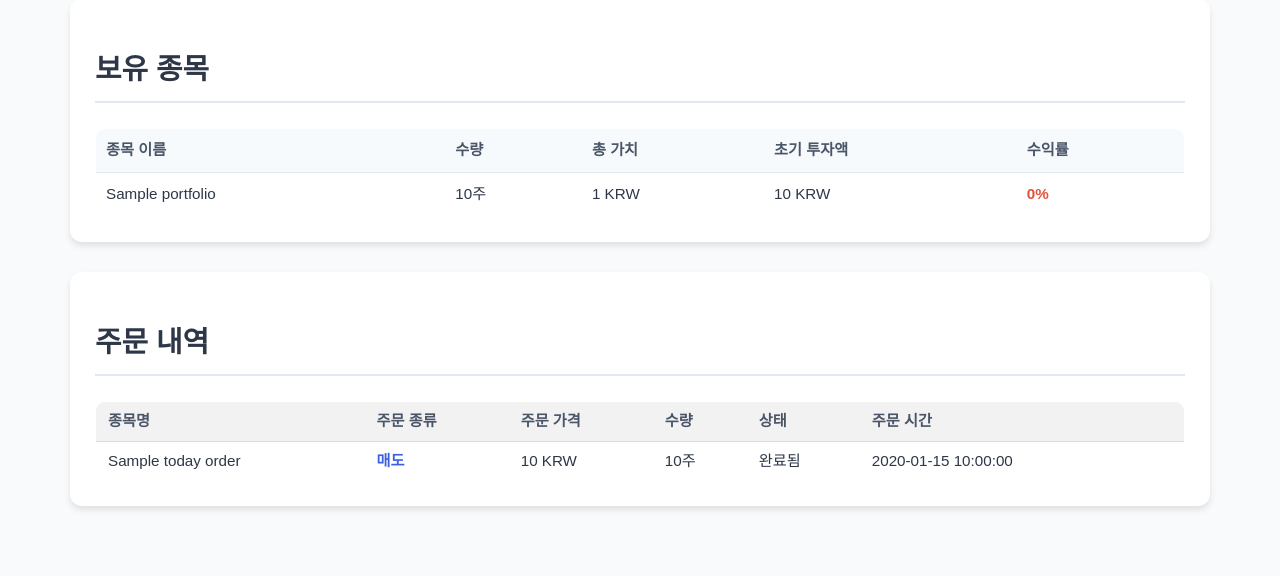
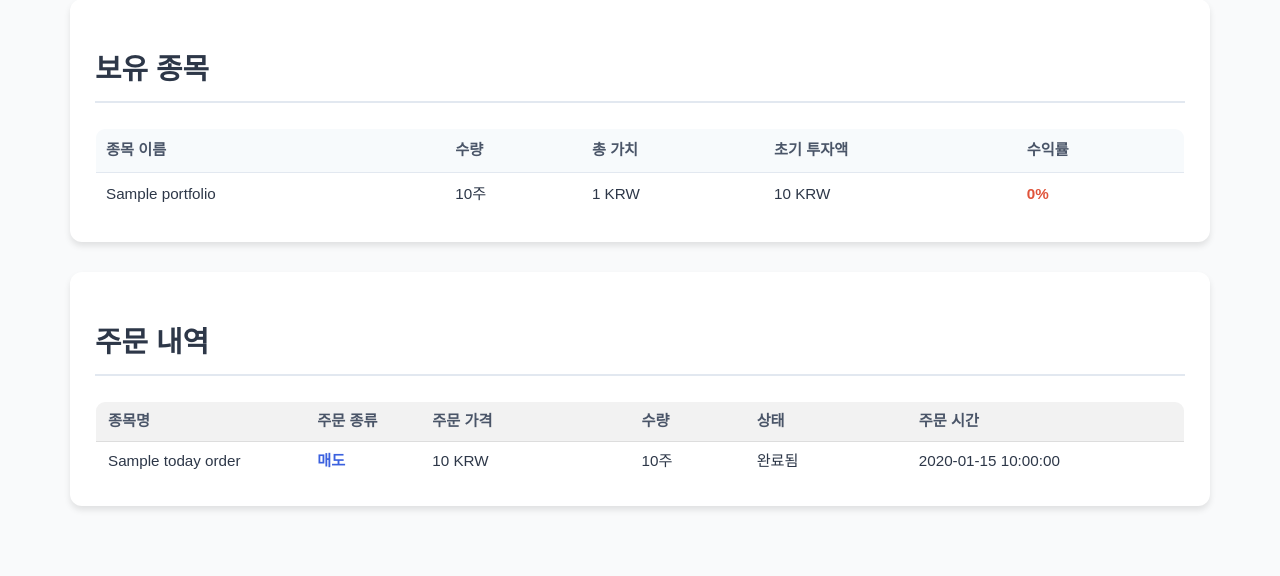
Before and after one commit to ssg-final-proj/stockstalk-dev, a Flask app: template portfolio_service/app/templates/mypage.html in a window 1280 px wide. Shown: the part 397-973 px from the top of the page. Run offline with Flask 3, Linux system fonts and the light colour scheme; the template is opened without the code that fills it: most values are stand-ins (such as "Sample title", 1, 10 or a date in 2020); parts of the project's set-up code (start-up, migrations or seed data) failed here and were passed over.

Commit message:
간격조정

```diff
--- a/portfolio_service/app/static/css/style.css
+++ b/portfolio_service/app/static/css/style.css
@@ -186,6 +186,7 @@ button:hover {
   width: 100%;
   border-collapse: collapse;
   margin-top: 20px;
+  table-layout: fixed; /* 테이블 레이아웃 고정 */
 }
 
 .order-history th,
@@ -206,34 +207,55 @@ button:hover {
 
 /* 주문일과 취소 버튼을 포함하는 td에 대한 스타일 */
 .order-history .order-date-and-cancel {
-  display: flex; /* Flexbox를 사용하여 가로로 배치 */
-  align-items: center; /* 세로 정렬 */
-  justify-content: flex-start; /* 왼쪽 정렬 */
-  white-space: nowrap; /* 줄 바꿈 방지 */
+  display: flex;
+  align-items: center;
+  justify-content: space-between; /* 내용 양쪽으로 정렬 */
+  white-space: nowrap;
+  width: 100%; /* 추가 */
 }
 
 .order-history .order-date-and-cancel button {
-  margin-left: 5px; /* 주문일과의 간격 조절 */
+  margin-left: 0px;
 }
 
-.order-history button {
-  background-color: #e53e3e;
-  color: white;
-  border: none;
-  padding: 6px 10px;
-  border-radius: 4px;
-  cursor: pointer;
-  font-size: 0.8rem;
-  transition: background-color 0.3s ease;
-  margin-left: 5px;
-  /* 취소 버튼과의 간격 */
+/* 주문 내역 테이블 열 너비 조정 */
+.order-history th:nth-child(1),
+.order-history td:nth-child(1) {
+  width: 20%; /* 종목명 */
 }
 
-.order-history button:hover {
-  background-color: #c53030;
+.order-history th:nth-child(2),
+.order-history td:nth-child(2) {
+  width: 10%; /* 주문 종류 */
 }
 
+.order-history th:nth-child(3),
+.order-history td:nth-child(3) {
+  width: 20%; /* 주문 가격 */
+}
 
+.order-history th:nth-child(4),
+.order-history td:nth-child(4) {
+  width: 10%; /* 수량 */
+}
+
+.order-history th:nth-child(5),
+.order-history td:nth-child(5) {
+  width: 15%; /* 상태 */
+}
+
+.order-history th:nth-child(6),
+.order-history td:nth-child(6) {
+  width: 20%; /* 주문 시간 */
+}
+
+.order-history th:nth-child(7),
+.order-history td:nth-child(7) {
+  width: 5%; /* 취소 버튼 */
+  text-align: center;
+}
+
+/* 반응형 디자인 */
 @media (max-width: 768px) {
   header h1 {
       font-size: 1.5rem;
@@ -241,10 +263,8 @@ button:hover {
 
   button {
       width: auto;
-      /* Change from 100% to auto */
       margin-top: 5px;
       margin-left: 5px;
-      /* Add margin for mobile view */
   }
 
   .navbar {
@@ -290,66 +310,6 @@ button:hover {
       font-weight: 500;
       color: #4a5568;
   }
-}
-
-/* 주문 내역 테이블 스타일 */
-.order-history table {
-  width: 100%;
-  border-collapse: collapse;
-  margin-top: 20px;
-}
-
-.order-history th,
-.order-history td {
-  padding: 8px 12px;
-  text-align: left;
-  border-bottom: 1px solid #ddd;
-}
-
-.order-history th {
-  background-color: #f2f2f2;
-  font-weight: bold;
-}
-
-.order-history tbody tr:hover {
-  background-color: #f9f9f9;
-}
-
-/* 주문일과 취소 버튼을 포함하는 td에 대한 스타일 */
-.order-history .order-date-and-cancel {
-  white-space: nowrap;
-  /* 내용이 줄 바꿈되지 않도록 설정 */
-  width: 1%;
-  /* 내용에 맞춰 최소 너비 유지 */
-}
-
-.order-history button {
-  background-color: #e53e3e;
-  color: white;
-  border: none;
-  padding: 6px 10px;
-  border-radius: 4px;
-  cursor: pointer;
-  font-size: 0.8rem;
-  transition: background-color 0.3s ease;
-  margin-left: 5px;
-  /* 취소 버튼과의 간격 */
-}
-
-.order-history button:hover {
-  background-color: #c53030;
-}
-
-/* 반응형 디자인 */
-@media (max-width: 768px) {
-
-  button {
-      width: auto;
-      /* Change from 100% to auto */
-      margin-top: 5px;
-      margin-left: 5px;
-      /* Add margin for mobile view */
-  }
 
   .order-history th,
   .order-history td {
@@ -358,19 +318,15 @@ button:hover {
   }
 
   .order-history .order-date-and-cancel {
-    display: block; /* 블록 요소로 변경하여 세로로 배치 */
-  }
-  .order-history .order-date-and-cancel button {
-      margin-left: 0; /* 왼쪽 여백 제거 */
-      margin-top: 5px; /* 상단 여백 추가 */
+      display: flex; /* flex로 변경 */
+      flex-direction: column; /* flex item을 세로로 배치 */
+      align-items: flex-start; /* 왼쪽 정렬 */
+      white-space: nowrap;
   }
 
-  .order-history button {
+  .order-history .order-date-and-cancel button {
       margin-left: 0;
-      /* 왼쪽 여백 제거 */
       margin-top: 5px;
-      /* 상단 여백 추가 */
       width: auto;
-      /* 버튼 너비 자동 조정 */
   }
 }
```
